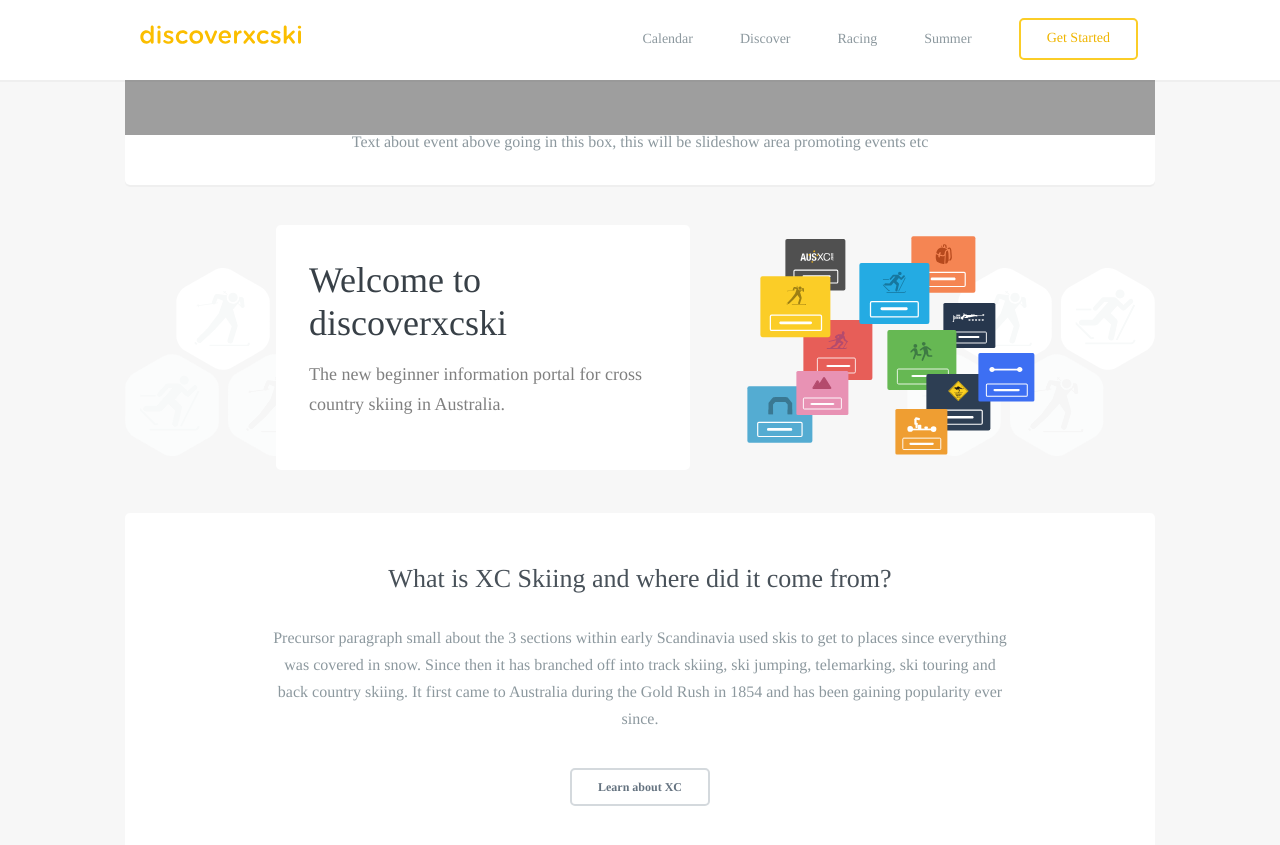
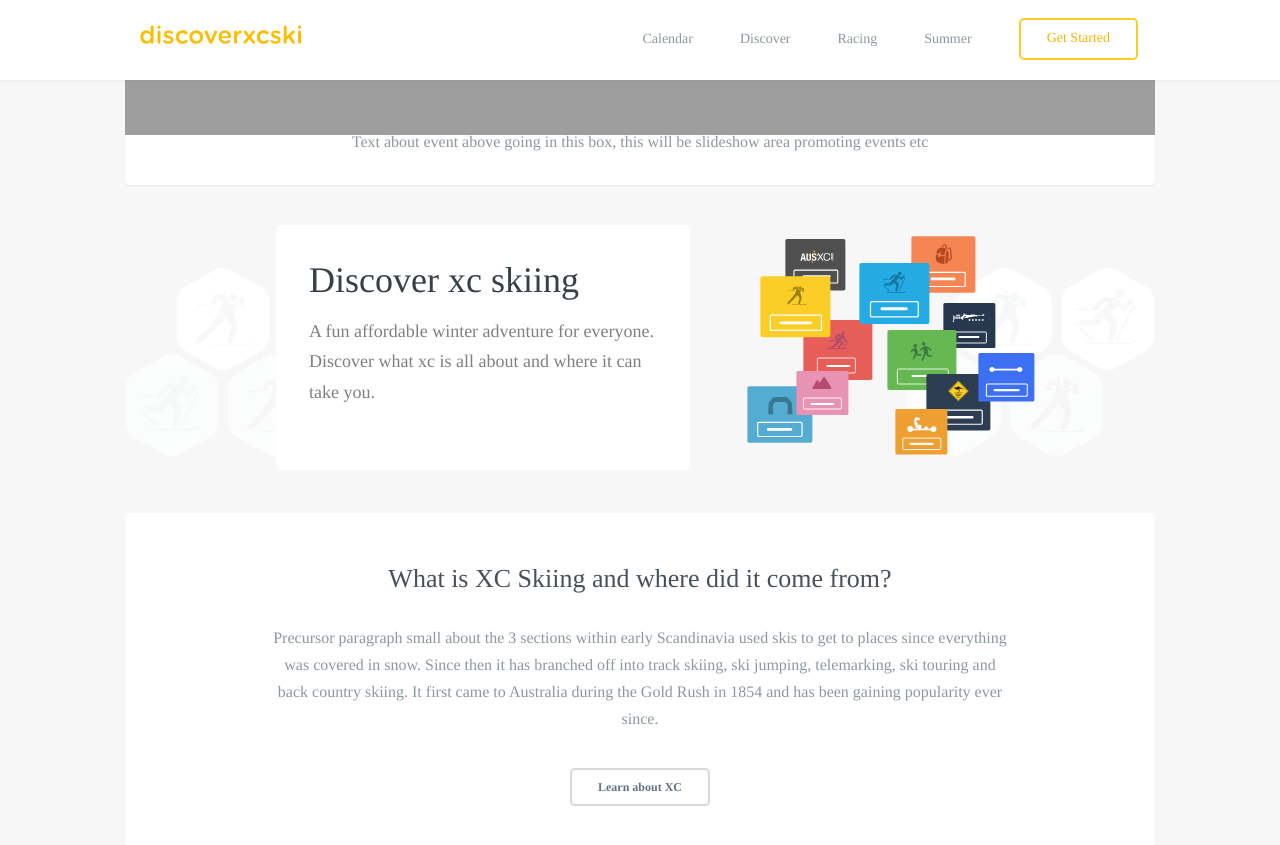
Before and after one commit to robcatto/robcatto.github.io, a Jekyll site: the page index.html, which Jekyll copies as it is, in a window 1280 px wide and 900 px high, scrolled down 718 px. Shown: the top 845 px of the window. Built offline with Jekyll 4.4.1, drawn with Linux system fonts in a browser that asks for light colours; some web fonts are replaced; Markdown is read by kramdown in place of the engine named in the settings.

Commit message:
Update index.html

```diff
--- a/index.html
+++ b/index.html
@@ -149,8 +149,8 @@
                                                 max-height: 245px;
                                                 z-index: 9001">
 
-                                                <h1 class="welcome__card">Welcome to discoverxcski</h1>
-                                                <p class="welcome__card--p">The new beginner information portal for cross country skiing in Australia.</p>
+                                                <h1 class="welcome__card">Discover xc skiing</h1>
+                                                <p class="welcome__card--p">A fun affordable winter adventure for everyone.  Discover what xc is all about and where it can take you.</p>
 
 
 
```
